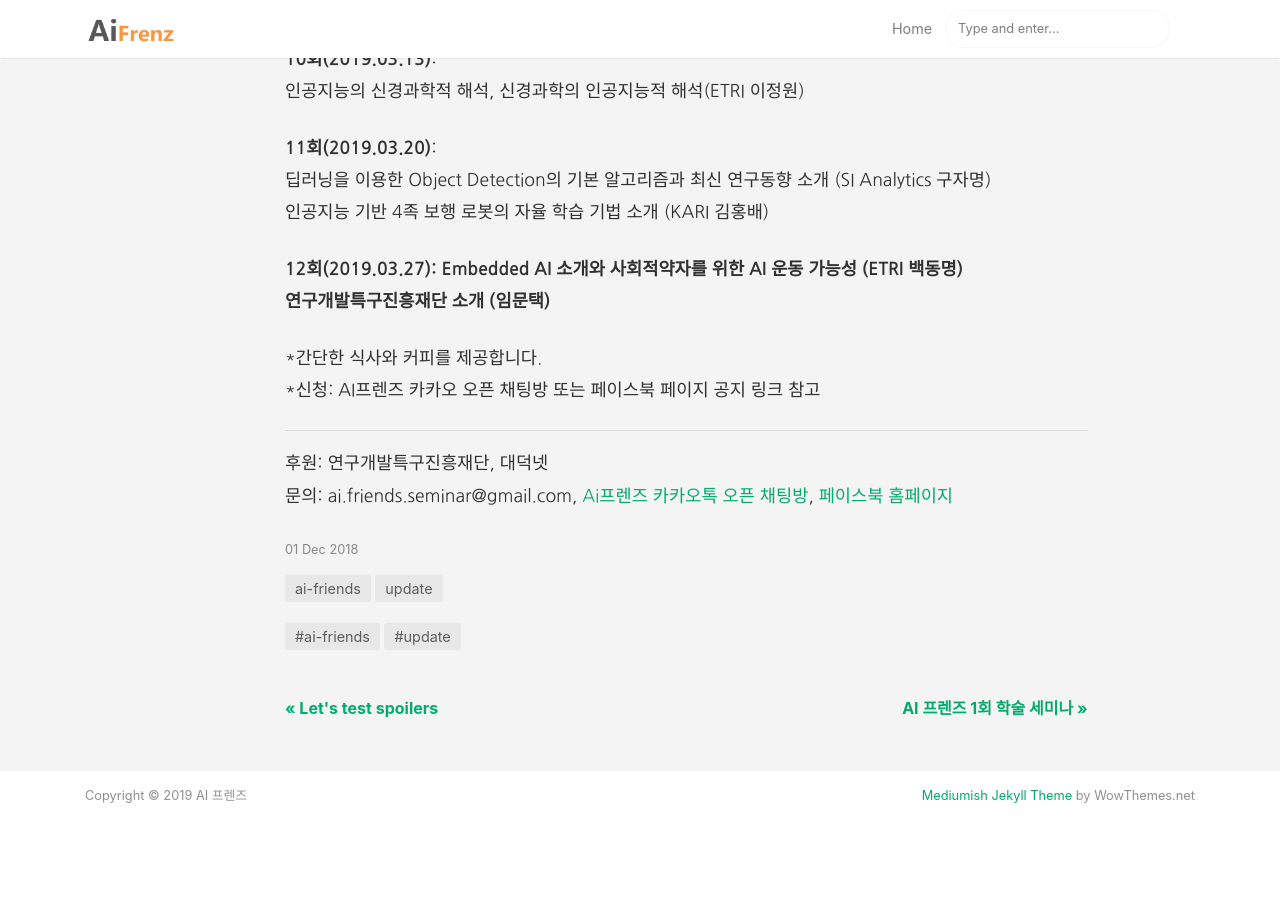
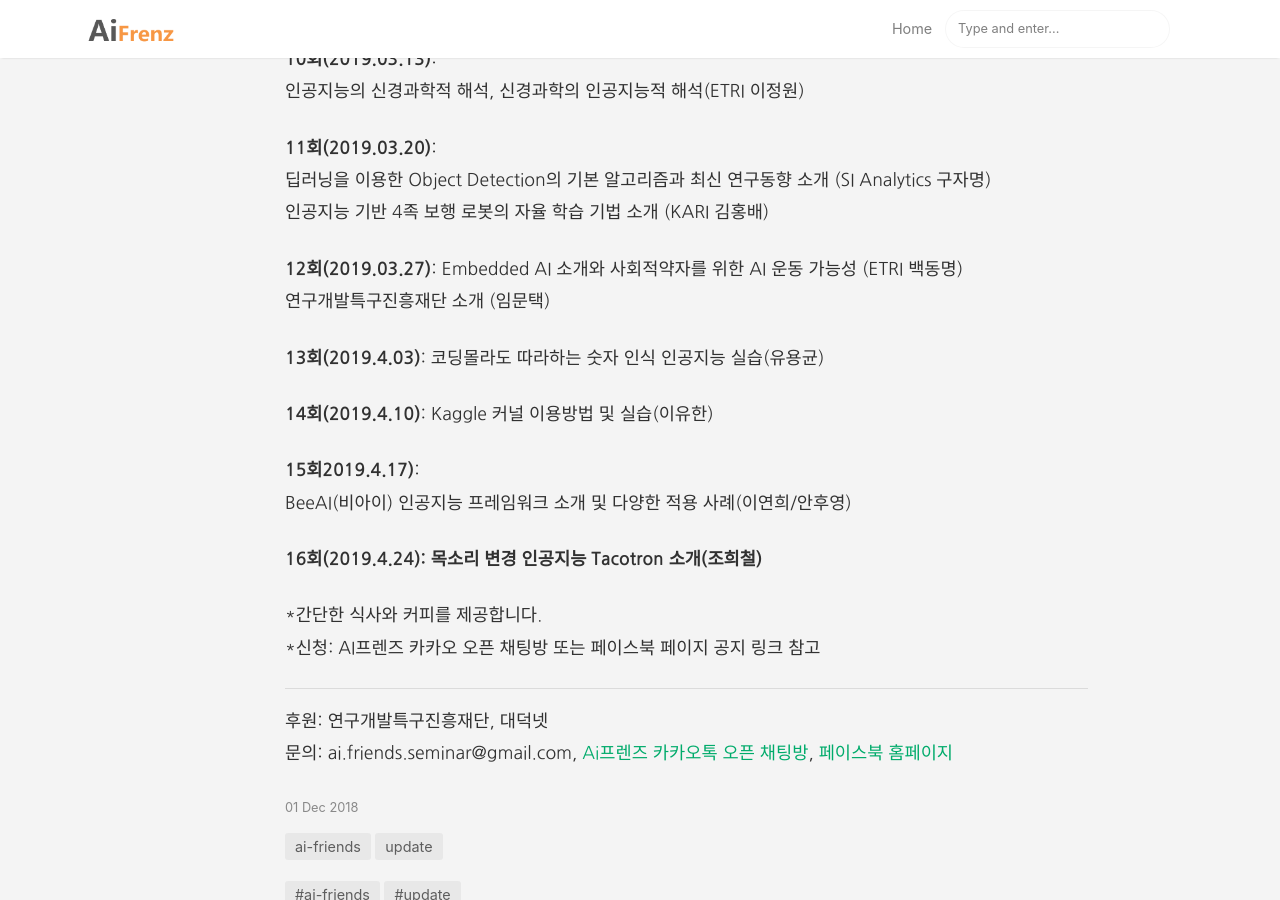
Before and after one commit to aifrenz/aifrenz.github.io, a Jekyll site: the page built from _posts/2018-12-01-welcome-to-ai-friends.markdown, in a window 1280 px wide and 900 px high, scrolled down 2321 px. Built offline with Jekyll 4.4.1, drawn with Linux system fonts in a browser that asks for light colours; comment, search, counter and statistics services are not loaded; before the commit the page ends 3200 px from its top, so only the background shows below that.

Commit message:
Update 2018-12-01-welcome-to-ai-friends.markdown

```diff
--- a/_posts/2018-12-01-welcome-to-ai-friends.markdown
+++ b/_posts/2018-12-01-welcome-to-ai-friends.markdown
@@ -73,10 +73,21 @@
 딥러닝을 이용한 Object Detection의 기본 알고리즘과 최신 연구동향 소개 (SI Analytics 구자명)
 인공지능 기반 4족 보행 로봇의 자율 학습 기법 소개 (KARI 김홍배)
 
-**12회(2019.03.27):
+**12회(2019.03.27)**:
  Embedded AI 소개와 사회적약자를 위한 AI 운동 가능성 (ETRI 백동명)
- 연구개발특구진흥재단 소개 (임문택)**
+ 연구개발특구진흥재단 소개 (임문택)
 
+**13회(2019.4.03)**:
+  코딩몰라도 따라하는 숫자 인식 인공지능 실습(유용균)
+
+**14회(2019.4.10)**:
+  Kaggle 커널 이용방법 및 실습(이유한)
+
+**15회2019.4.17)**:
+  BeeAI(비아이) 인공지능 프레임워크 소개 및 다양한 적용 사례(이연희/안후영)
+
+**16회(2019.4.24):
+  목소리 변경 인공지능 Tacotron 소개(조희철)**
 
 
 
```
